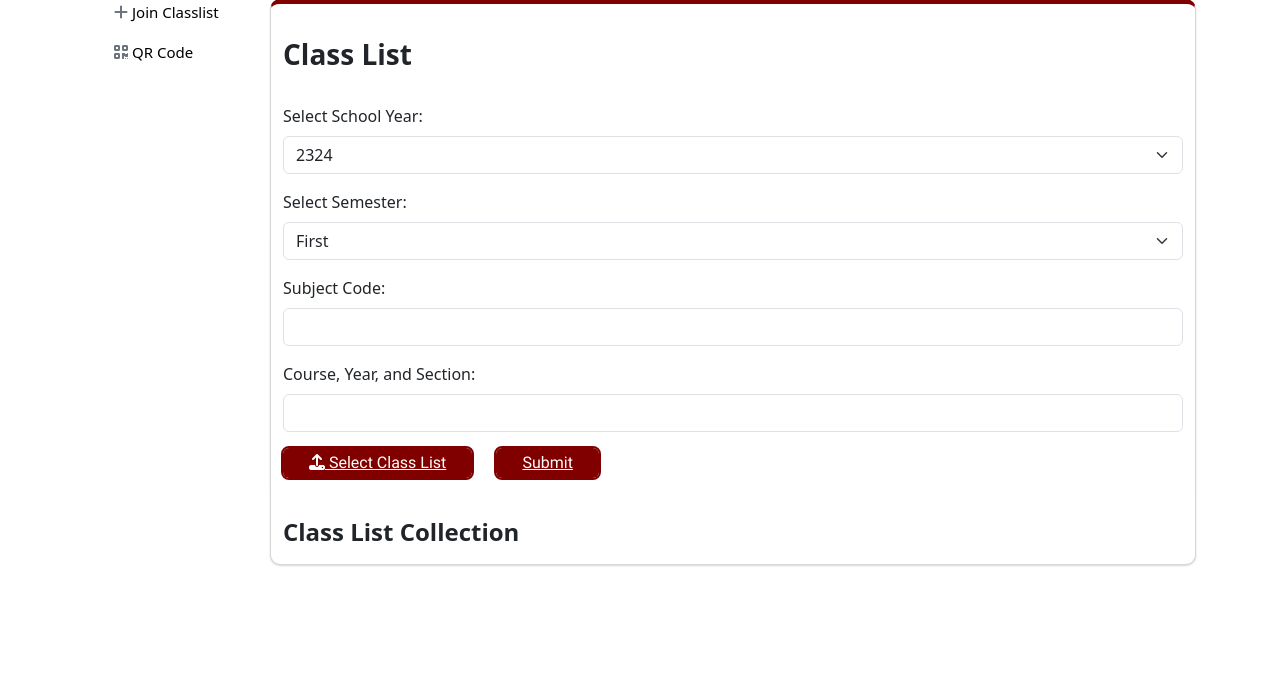
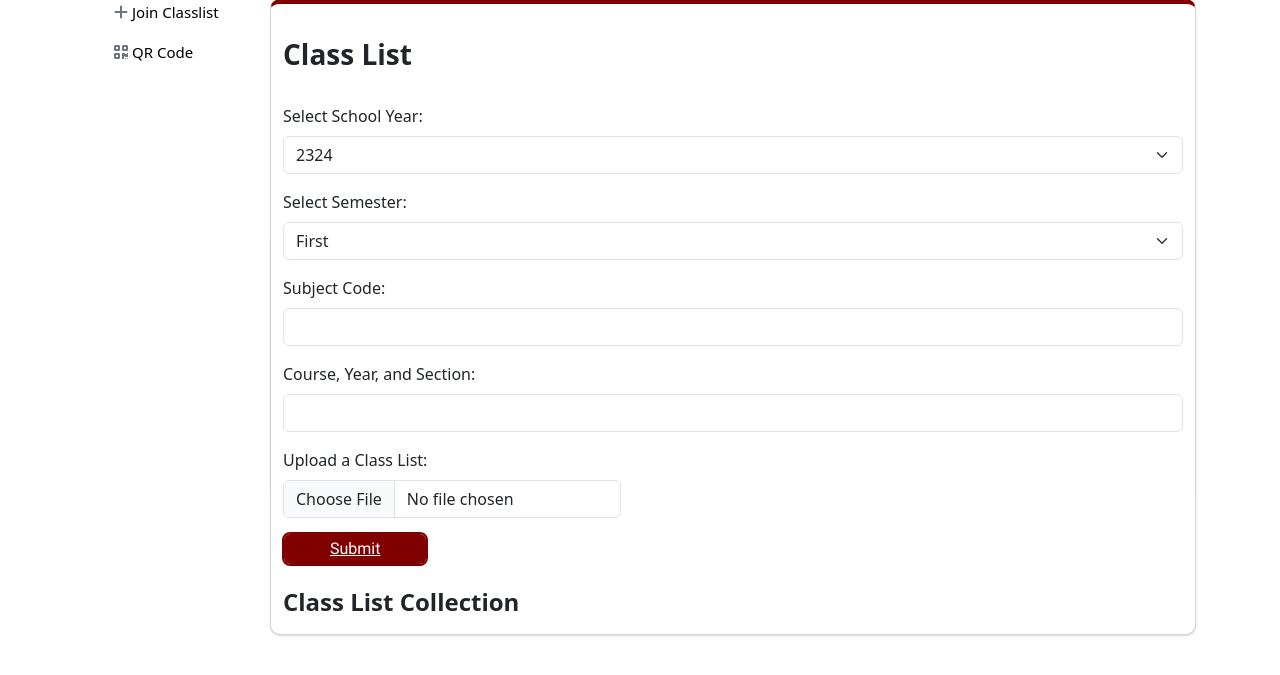
Before and after one commit to stvnmbt/pasok, a Flask app: template src/templates/core/faculty/classlist.html in a window 1280 px wide. Shown: the part 16-691 px from the top of the page. Run offline with Flask 3, Linux system fonts and the light colour scheme; the template is opened without the code that fills it, so the values that code supplies are empty; parts of the project's set-up code (start-up, migrations or seed data) failed here and were passed over; some libraries are stand-ins or nearby versions.

Commit message:
improved classlist ui

```diff
--- a/src/templates/core/faculty/classlist.html
+++ b/src/templates/core/faculty/classlist.html
@@ -35,11 +35,13 @@
         <div class="row mb-3">
             <div class="col-auto">
                 <!-- File upload section -->
-                <input type="file" id="classListFile" accept=".csv, .xlsx" style="display: none;" multiple onchange="displaySelectedFile()">
-                <label class="btn btn-link" for="classListFile" style="background-color: #800000; color: white; outline: 2px solid #800000; padding: 2px 25px; font-family: roboto; ">
-                    <i class="fas fa-upload"></i> Select Class List </label>
-                <button type="button" class="btn btn-link" onclick="handleFileUpload()" style="margin-left:20px; background-color: #800000; color: white; outline: 2px solid #800000; padding: 2px 25px; font-family: roboto; ">Submit</button>
-                <p id="selectedFile" class="mt-2"></p> <!-- Display the selected file name -->
+                <div class="mb-3">
+                    <label for="formFile" class="form-label">Upload a Class List:</label>
+                    <input class="form-control" type="file" id="classListFile" accept=".csv, .xlsx">
+                  </div>
+
+                <button type="button" class="btn btn-link" onclick="handleFileUpload()"
+                    style="margin-left:1px; background-color: #800000; color: white; outline: 2px solid #800000; padding: 2px 45px; font-family: roboto; ">Submit</button>
             </div>
         </div>
 
@@ -115,9 +117,6 @@
             return;
         }
 
-        // Display the selected file name
-        document.getElementById('selectedFile').innerText = 'Selected File: ' + fileInput.files[0].name;
-
         var formData = new FormData();
 
         // Add the selected files to the FormData object
@@ -175,15 +174,5 @@
             console.error('Error:', error);
         });
     }
-
-    // Function to display the selected file name
-    function displaySelectedFile() {
-        var fileInput = document.getElementById('classListFile');
-        if (fileInput.files.length > 0) {
-            document.getElementById('selectedFile').innerText = 'Selected File: ' + fileInput.files[0].name;
-        } else {
-            document.getElementById('selectedFile').innerText = '';
-        }
-    }
 </script>
 {% endblock %}
```
